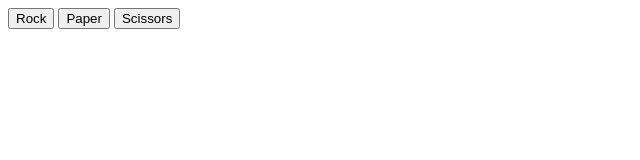
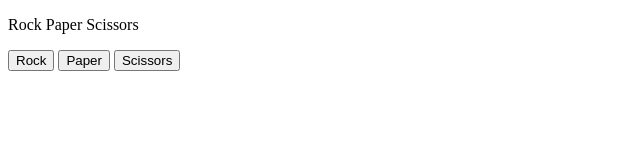
Before and after one commit to HungExplorer/Javascript-Learning, a plain HTML site: page Rock-Paper-Scissors/Simple-Version.html in a window 1280 px wide. Shown: the whole page, without its empty margins (0-640 px from the left). Drawn offline with Linux system fonts and the light colour scheme.

Commit message:
Update Simple-Version.html

```diff
--- a/Rock-Paper-Scissors/Simple-Version.html
+++ b/Rock-Paper-Scissors/Simple-Version.html
@@ -5,6 +5,8 @@
     </head>
 
     <body>
+        <p>Rock Paper Scissors</p>
+
         <button onclick="
             const Computer = Math.random(); //Math.random take the value between 0 and 1
                                             //use const to give it a default value
```
